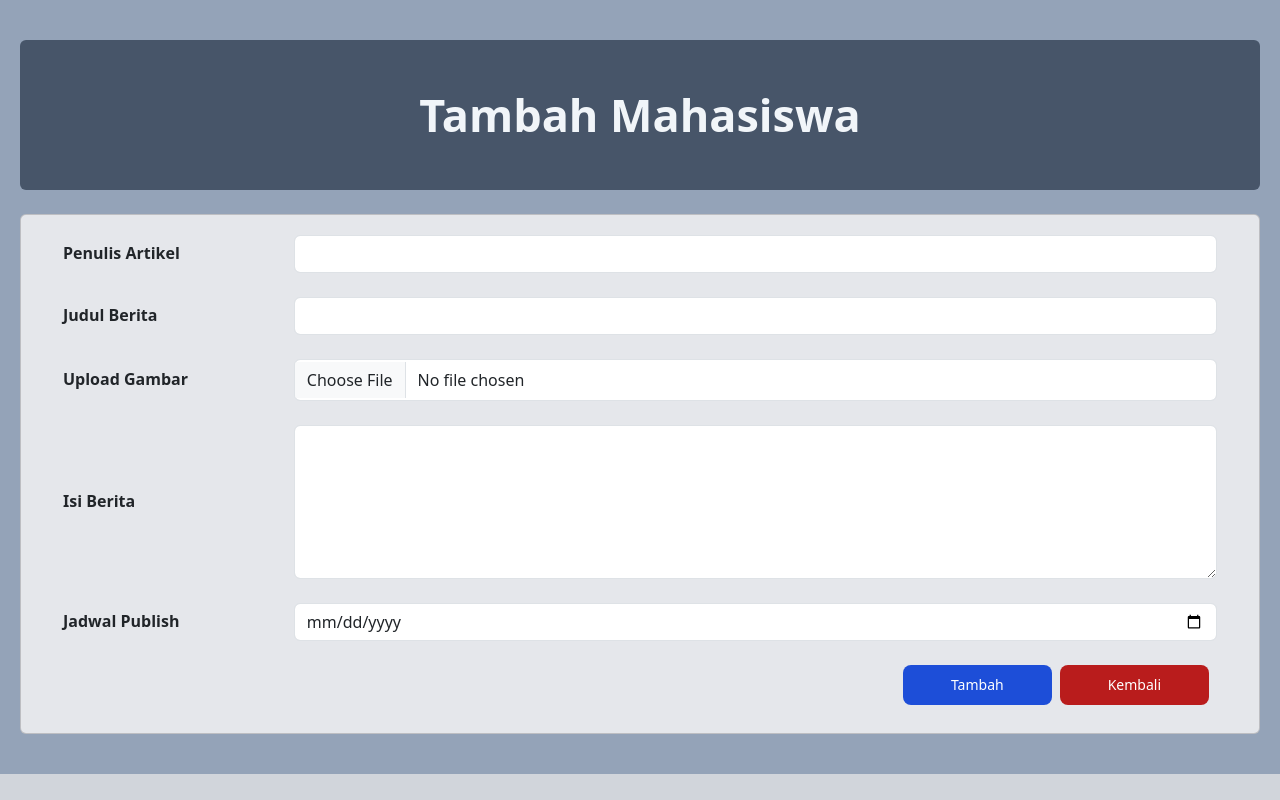
After one commit to Dlabsign/sistem-informasi-untag-admin-page, a PHP site: page /artikel/add_artikel.php in a window 1280 px wide. The commit adds this page. Run offline with PHP 8.4, Linux system fonts and the light colour scheme; tables that the repository leaves empty or names only in its code hold one stand-in row (values such as "Sample post"); some libraries are stand-ins or nearby versions.

Commit message:
#4_update_halaman_add_artikel

```diff
--- /dev/null
+++ b/artikel/add_artikel.php
@@ -0,0 +1,113 @@
+<?php
+require ('../koneksi.php');
+
+if (isset($_POST['simpan'])) {
+    $penulis = $_POST['penulis'];
+    $judul_berita = $_POST['judul_berita'];
+    $isi_berita = $_POST['isi_berita'];
+    $status_artikel = $_POST['status_artikel'];
+    $tanggal_publish = $_POST['tanggal_publish'];
+    date_default_timezone_set('Asia/Jakarta');
+    $waktu = date("Y-m-d H:i:s");
+
+    $gambar = $_FILES['gambar']['name'];
+    $gambar_temp = $_FILES['gambar']['tmp_name'];
+    move_uploaded_file($gambar_temp, 'file/' . $gambar);
+
+    // Eksekusi query
+    if (empty($isi_berita) || empty($penulis) || empty($judul_berita) || empty($tanggal_publish)) {
+        $error = "Semua Field Harus Terisi";
+    } else {
+        $query = "INSERT INTO tbl_artikel (isi_berita, penulis, judul_berita, status_artikel, tanggal_publish, gambar, jam)
+                  VALUES ('$isi_berita', '$penulis','$judul_berita','$status_artikel','$tanggal_publish', '$gambar','$waktu')";
+        if (mysqli_query($conn, $query)) {
+            $berhasil = "Data Berhasil Disimpan";
+            echo $gambar;
+        } else {
+            echo "Terjadi kesalahan saat menyimpan data: " . mysqli_error($conn);
+        }
+    }
+    // Tutup koneksi
+    mysqli_close($conn);
+}
+?>
+
+
+
+<!DOCTYPE html>
+<html lang="en">
+
+<head>
+    <meta charset="UTF-8">
+    <meta name="viewport" content="width=device-width, initial-scale=1.0">
+    <title>Tambah Mahasiswa</title>
+    <link href="https://cdn.jsdelivr.net/npm/bootstrap@5.3.3/dist/css/bootstrap.min.css" rel="stylesheet"
+        integrity="sha384-QWTKZyjpPEjISv5WaRU9OFeRpok6YctnYmDr5pNlyT2bRjXh0JMhjY6hW+ALEwIH" crossorigin="anonymous">
+    <script src="https://cdn.jsdelivr.net/npm/bootstrap@5.3.3/dist/js/bootstrap.bundle.min.js"
+        integrity="sha384-YvpcrYf0tY3lHB60NNkmXc5s9fDVZLESaAA55NDzOxhy9GkcIdslK1eN7N6jIeHz"
+        crossorigin="anonymous"></script>
+    <link href="https://cdn.jsdelivr.net/npm/tailwindcss@2.2.19/dist/tailwind.min.css" rel="stylesheet">
+    <script src="https://cdn.tailwindcss.com"></script>
+</head>
+
+<body class="bg-gray-300 ">
+
+    <div class="dash px-[20px] py-10 bg-slate-400 ">
+        <h2 class="font-bold text-[45px] rounded-md mb-6 text-center py-5   bg-slate-600 text-slate-100">Tambah
+            Mahasiswa</h2>
+
+        <div class="card py-[20px] px-[42px]   bg-gray-200">
+            <?php if (!empty($error)) { ?>
+                <div class="font-bold text-base rounded-md mb-6 text-center py-2 bg-red-400 text-slate-50">
+                    <?php echo $error; ?>
+                </div>
+            <?php } ?>
+            <form enctype="multipart/form-data" method="POST"
+                action="<?php echo htmlspecialchars($_SERVER["PHP_SELF"]); ?>">
+                <?php if (!empty($berhasil)) { ?>
+                    <div class="font-bold text-base rounded-md mb-6 text-center py-2 bg-green-500 text-slate-50">
+                        <?php echo $berhasil; ?>
+                    </div>
+                <?php } ?>
+                <!-- Nama Mahasiswa -->
+                <div class="mb-4 flex justify-between items-center  font-bold text-normal">
+                    <h6>Penulis Artikel</h6>
+                    <input type="text" class="form-control w-[66%] lg:w-[80%] font-medium" name="penulis">
+                </div>
+                <!-- Judul Berita -->
+                <div class="mb-4 flex justify-between items-center  font-bold text-normal">
+                    <h6>Judul Berita</h6>
+                    <input type="text" class="form-control w-[66%] lg:w-[80%] font-medium" name="judul_berita">
+                </div>
+                <!-- Gambar -->
+                <div class="mb-4 flex justify-between items-center  font-bold text-normal">
+                    <h6>Upload Gambar</h6>
+                    <input type="file" accept=".jpg, .jpeg, .png" class="form-control w-[66%] lg:w-[80%] py-2 "
+                        name="gambar">
+
+                </div>
+                <!-- Isi Berita -->
+                <div class="mb-4 flex justify-between items-center  font-bold text-normal">
+                    <h6>Isi Berita</h6>
+                    <textarea rows="7" class="form-control w-[66%] lg:w-[80%] font-medium text-sm "
+                        name="isi_berita"></textarea>
+                </div>
+                <!-- Tanggal Publish -->
+                <div class="mb-4 flex justify-between items-center  font-bold text-normal">
+                    <h6>Jadwal Publish</h6>
+                    <input type="date" class="form-control w-[70%] lg:w-[80%] font-medium" name="tanggal_publish">
+                </div>
+
+                <!-- Button submit -->
+                <div class="w-full flex justify-end">
+                    <button type="submit" name="simpan"
+                        class="text-white bg-blue-700 hover:bg-blue-800 focus:ring-4 focus:ring-blue-300 font-medium rounded-lg text-sm px-5 py-2.5 me-2 mb-2 dark:bg-blue-600 dark:hover:bg-blue-700 focus:outline-none dark:focus:ring-blue-800">Tambah</button>
+                    <a href="menu.php" type="kembali"
+                        class="text-white bg-red-700 hover:bg-red-800 focus:ring-4 focus:ring-red-300 font-medium rounded-lg text-sm px-5 py-2.5 me-2 mb-2 dark:bg-red-600 dark:hover:bg-red-700 focus:outline-none dark:focus:ring-red-800">Kembali</a>
+                </div>
+            </form>
+        </div>
+    </div>
+</body>
+
+</html>
```
Also changed, not shown: artikel/artikelpage.html (added, +60 -0 lines), daftarfakultas.php (+4 -3 lines), dashboard.php (+4 -4 lines), menu.php (+20 -19 lines), artikel/file/image-removebg-preview (1).png (added), artikel/file/mudik_artikel_kompas.jpg (added), artikel/file/pintu_air_jebol.jpg (added), artikel/gambar/artikel_1.webp (added), artikel/gambar/gambar.jpg (added), artikel/gambar/mudik_artikel_kompas.jpg (added), artikel/gambar/pintu_air_jebol.jpg (added).
